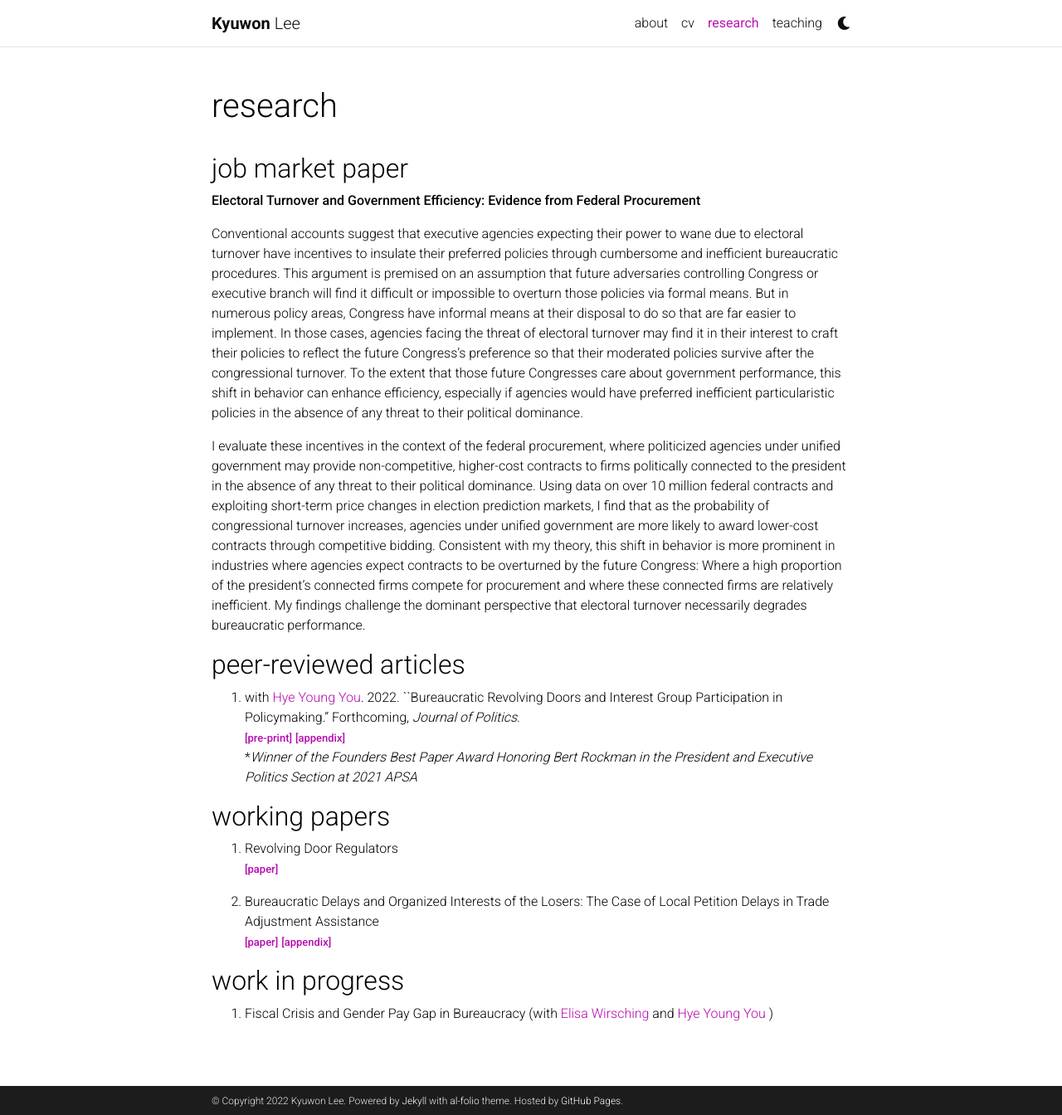
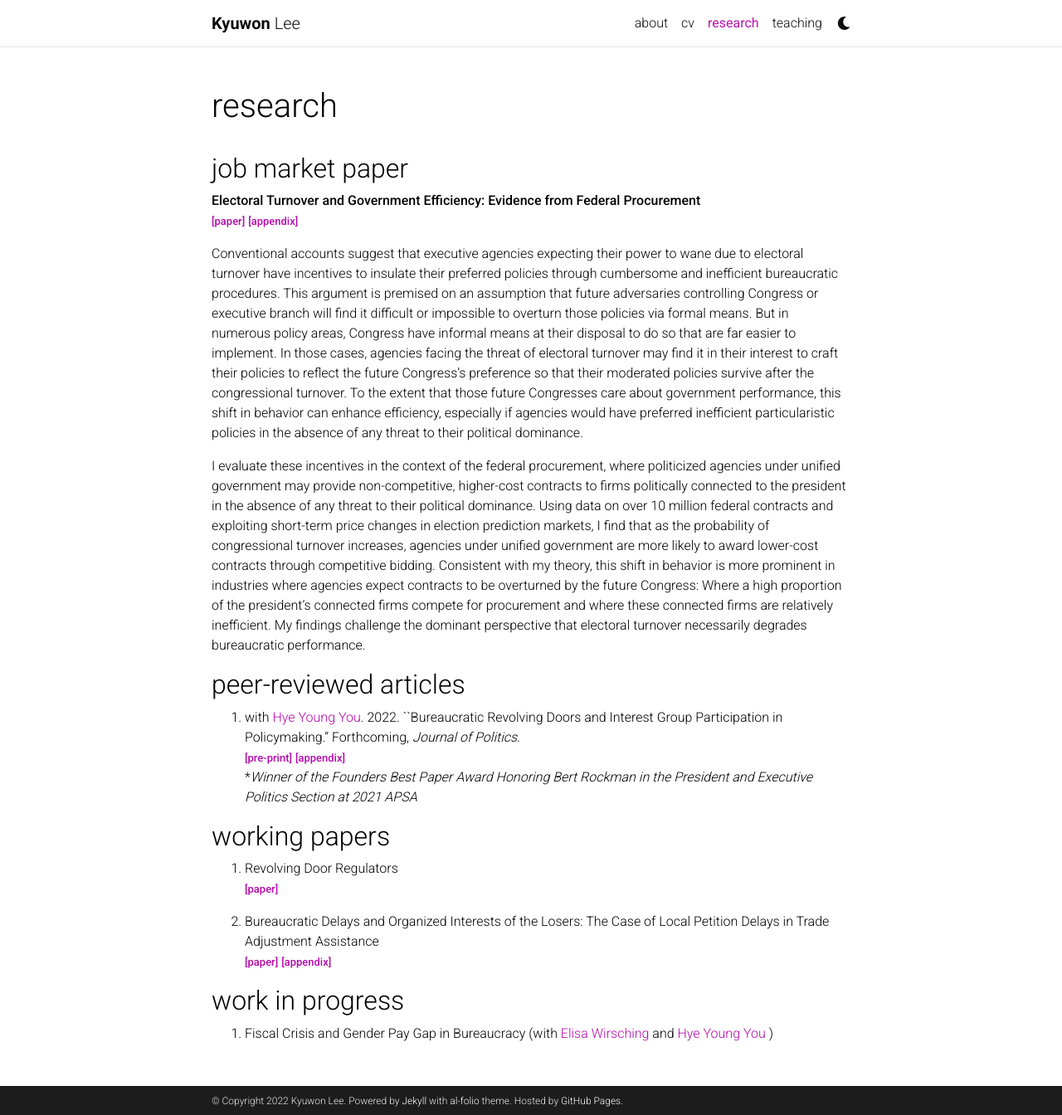
Before and after one commit to kyuwon-lee/kyuwon-lee.github.io, a Jekyll site: the page built from _pages/Research.md, in a window 1280 px wide and 1344 px high. Shown: the whole window at 83% size. Built offline with Jekyll 4.4.1, drawn with Linux system fonts in a browser that asks for light colours; comment, search, counter and statistics services are not loaded; a style sheet for code colours, icons or effects is not loaded.

Commit message:
Update Research.md

```diff
--- a/_pages/Research.md
+++ b/_pages/Research.md
@@ -7,7 +7,7 @@ nav: true
 ---
 ## job market paper
 **Electoral Turnover and Government Efficiency: Evidence from Federal Procurement**
-
+**<a href='https://www.dropbox.com/s/jlun54grfblitzo/politics_competitive_procurement_v19.pdf?dl=0'><font size="2"> [paper]</font></a>**   **<a href='https://www.dropbox.com/s/03dvynsnjgmxa9a/appendix_v19.pdf?dl=0'><font size="2"> [appendix]</font></a>**
 
 Conventional accounts suggest that executive agencies expecting their power to wane due to electoral turnover have incentives to insulate their preferred policies through cumbersome and inefficient bureaucratic procedures. This argument is premised on an assumption that future adversaries controlling Congress or executive branch will find it difficult or impossible to overturn those policies via formal means. But in numerous policy areas, Congress have informal means at their disposal to do so that are far easier to implement. In those cases, agencies facing the threat of electoral turnover may find it in their interest to craft their policies to reflect the future Congress's preference so that their moderated policies survive after the congressional turnover. To the extent that those future Congresses care about government performance, this shift in behavior can enhance efficiency, especially if agencies would have preferred inefficient particularistic policies in the absence of any threat to their political dominance.
 
```
